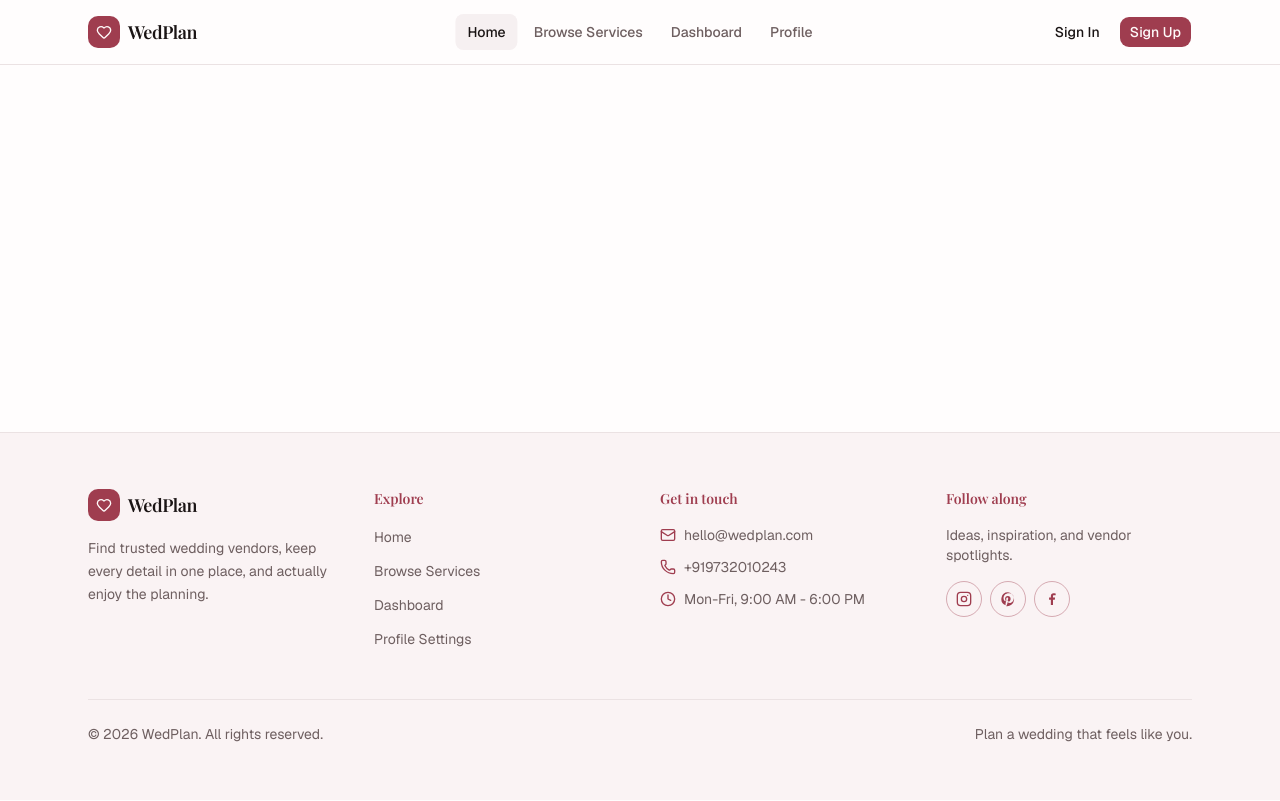
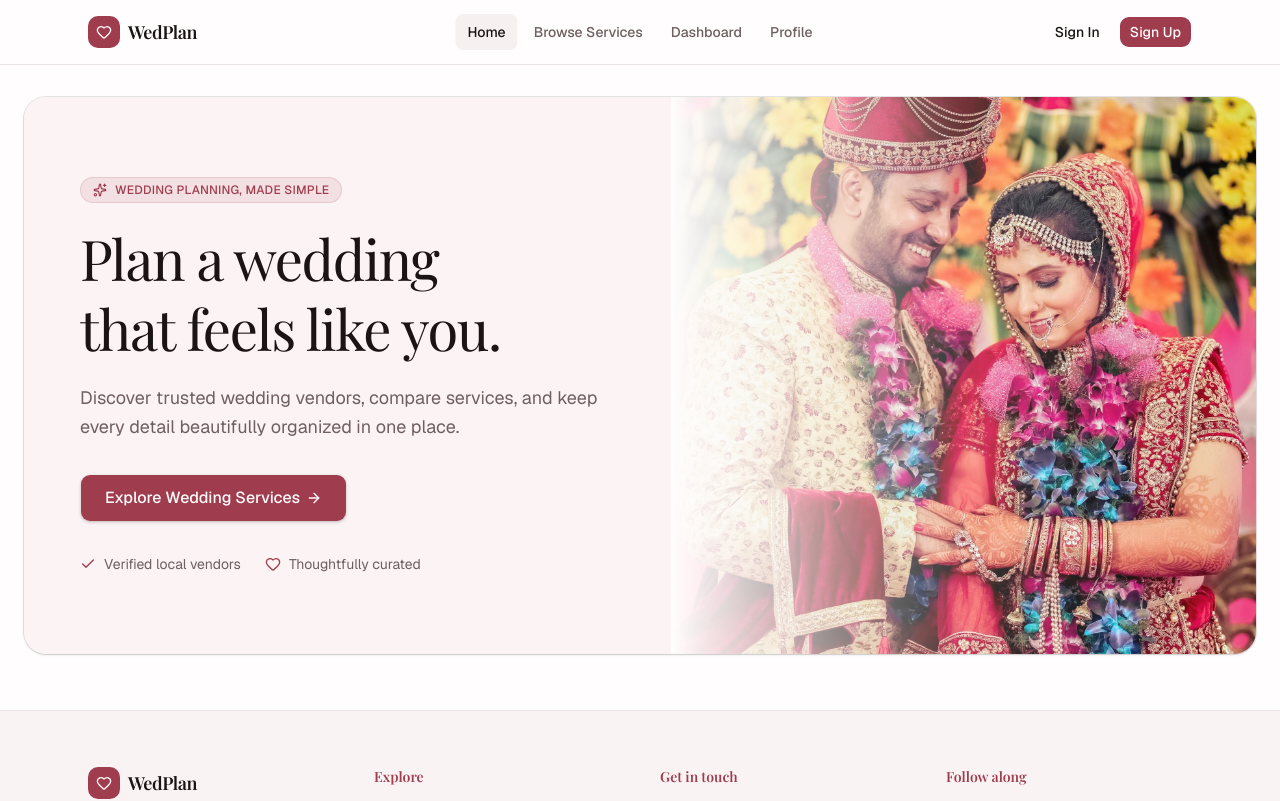
Before and after one commit to Gourbera-sudo/wed-plan-client, a Next.js app: page / in a window 1280 px wide. Shown: the top 801 px of the page. Built offline with nearby package versions, Linux system fonts and the light colour scheme; a web font is replaced by a local one.

Commit message:
added banner section

```diff
--- a/src/app/page.tsx
+++ b/src/app/page.tsx
@@ -1,9 +1,9 @@
-
+import { Banner } from "@/components/banner";
 
 export default function HomePage() {
   return (
     <div className="mx-auto w-full max-w-7xl px-4 pt-6 pb-10 sm:px-6 sm:pt-8 sm:pb-14">
-
+      <Banner />
     </div>
   );
 }
--- /dev/null
+++ b/src/components/banner.tsx
@@ -0,0 +1,67 @@
+import Image from "next/image";
+import { ArrowRightIcon, CheckIcon, HeartIcon, SparklesIcon } from "lucide-react";
+
+import { ButtonLink } from "@/components/button-link";
+
+export function Banner() {
+  return (
+    <section
+      aria-labelledby="home-banner-title"
+      className="overflow-hidden rounded-3xl bg-secondary/70 shadow-sm ring-1 ring-foreground/10"
+    >
+      <div className="grid lg:grid-cols-[minmax(0,1.05fr)_minmax(0,0.95fr)]">
+        <div className="relative z-10 flex flex-col justify-center px-6 py-12 sm:px-10 sm:py-16 lg:px-14 lg:py-20">
+          <span className="inline-flex w-fit items-center gap-2 rounded-full border border-primary/15 bg-primary/10 px-3 py-1 text-xs font-medium tracking-wide text-primary uppercase">
+            <SparklesIcon className="size-3.5" aria-hidden="true" />
+            Wedding planning, made simple
+          </span>
+
+          <h1
+            id="home-banner-title"
+            className="mt-5 font-heading text-4xl leading-tight tracking-tight text-balance sm:text-5xl lg:text-[3.5rem]"
+          >
+            Plan a wedding that feels like you.
+          </h1>
+
+          <p className="mt-5 max-w-xl text-base leading-relaxed text-muted-foreground sm:text-lg">
+            Discover trusted wedding vendors, compare services, and keep every detail
+            beautifully organized in one place.
+          </p>
+
+          <ButtonLink
+            href="/services"
+            size="lg"
+            className="mt-8 h-11 w-fit px-5 shadow-sm sm:h-12 sm:px-6 sm:text-base"
+          >
+            Explore Wedding Services
+            <ArrowRightIcon className="size-4" aria-hidden="true" />
+          </ButtonLink>
+
+          <div className="mt-8 flex flex-wrap items-center gap-x-6 gap-y-2 text-sm text-muted-foreground">
+            <span className="inline-flex items-center gap-2">
+              <CheckIcon className="size-4 text-primary" aria-hidden="true" />
+              Verified local vendors
+            </span>
+            <span className="inline-flex items-center gap-2">
+              <HeartIcon className="size-4 text-primary" aria-hidden="true" />
+              Thoughtfully curated
+            </span>
+          </div>
+        </div>
+
+        <div className="relative min-h-80 overflow-hidden sm:min-h-96 lg:min-h-full">
+          <Image
+            src="/images/indian-wedding-couple.jpg"
+            alt="A couple celebrating their wedding day"
+            fill
+            sizes="(max-width: 1024px) 100vw, 45vw"
+            className="object-cover object-[center_30%]"
+            loading="eager"
+            fetchPriority="high"
+          />
+          <div className="absolute inset-0 bg-gradient-to-t from-background via-background/20 to-transparent lg:bg-gradient-to-r lg:from-background lg:via-background/20 lg:to-transparent" />
+        </div>
+      </div>
+    </section>
+  );
+}
--- a/src/components/navbar.tsx
+++ b/src/components/navbar.tsx
@@ -77,7 +77,7 @@ export function Navbar() {
   const [mobileOpen, setMobileOpen] = useState(false);
 
   return (
-    <header className="sticky top-0 w-full border-b bg-background">
+    <header className="sticky top-0 z-50 w-full border-b bg-background">
       <div className="relative mx-auto flex h-16 w-full max-w-6xl items-center gap-2 px-4 sm:px-6">
         <Brand />
 
```
